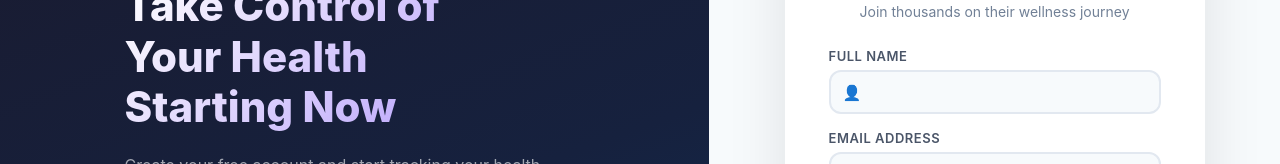
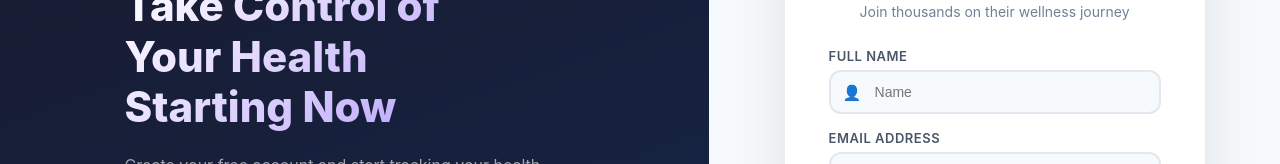
Before and after one commit to DharmThanki1629/DailyStride, a React (Create React App) app in the folder client/: page /register in a window 1280 px wide. Shown: the part 254-418 px from the top of the page. Built offline with nearby package versions, Linux system fonts and the light colour scheme.

Commit message:
updated cors for vercel

```diff
--- a/client/src/components/Register.js
+++ b/client/src/components/Register.js
@@ -72,7 +72,7 @@ function Register() {
               <div style={styles.inputWrap}>
                 <span style={styles.inputIcon}>👤</span>
                 <input style={styles.input} name="name"
-                  placeholder="" type="text"
+                  placeholder="Name" type="text"
                   onChange={handleChange} required />
               </div>
             </div>
```
